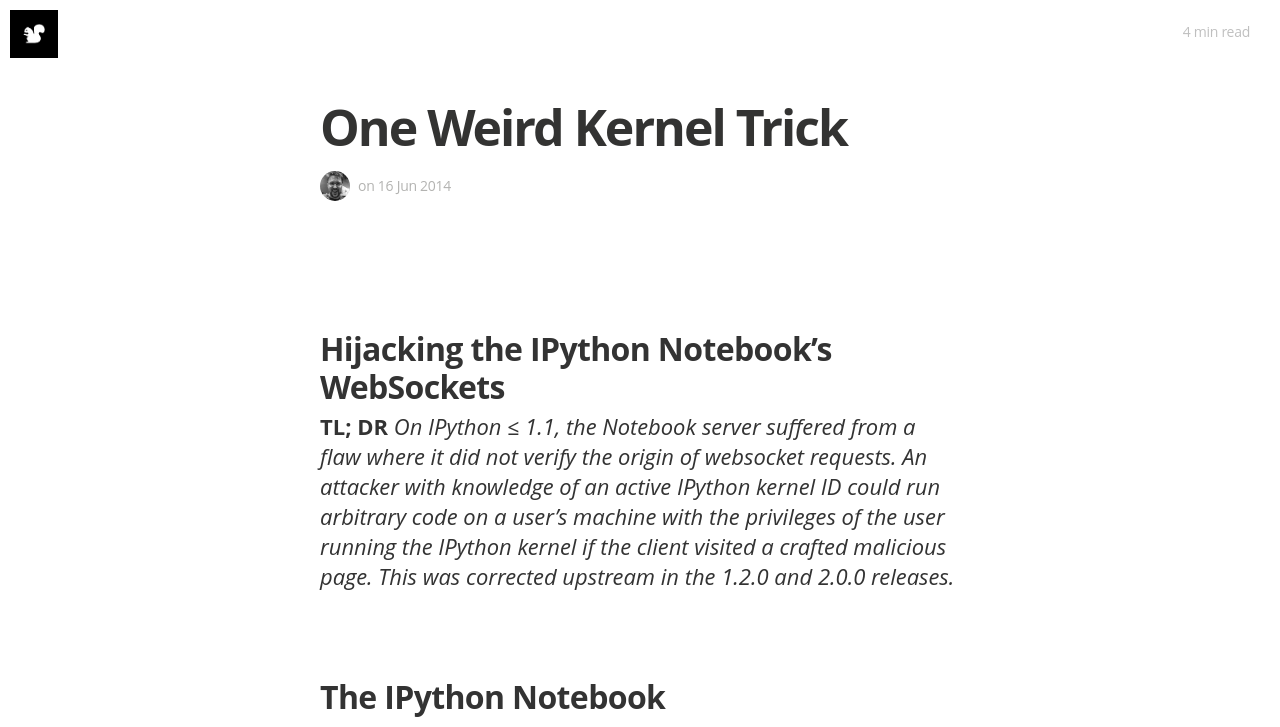
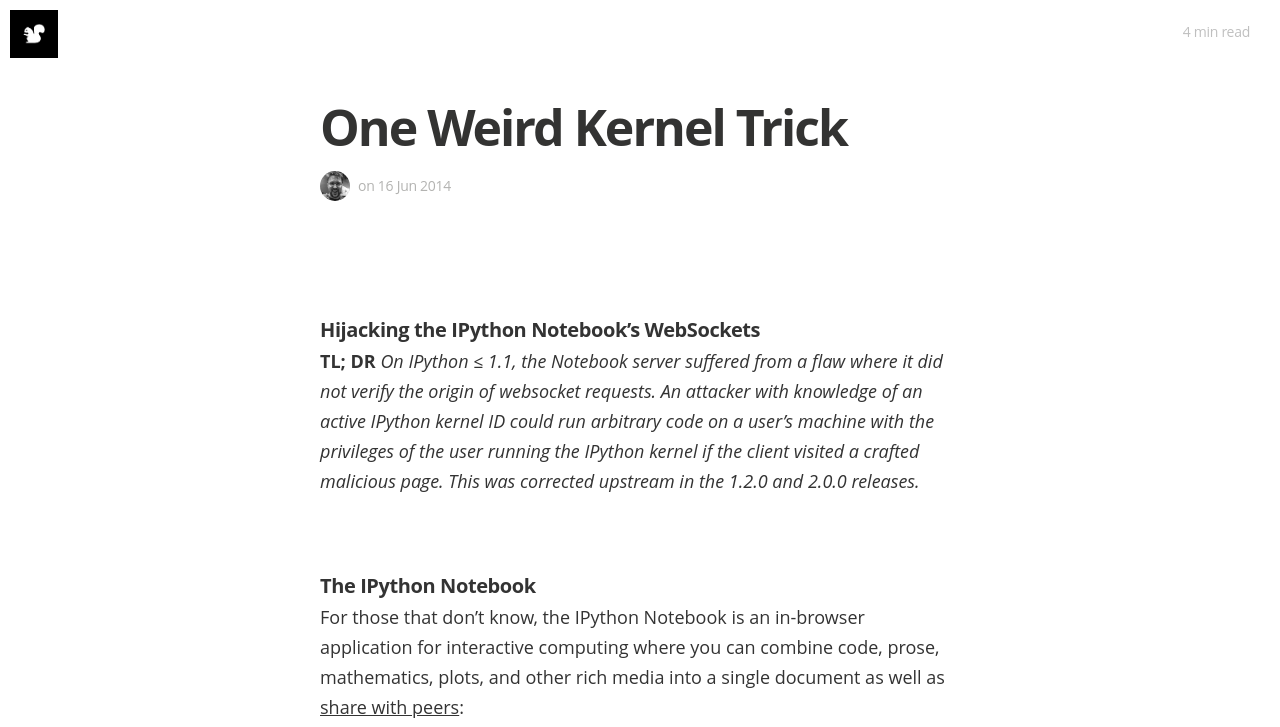
Before and after one commit to rgbkrk/rgbkrk.github.io, a Jekyll site: the page built from _posts/2014-06-16-cross-origin-websocket-hijacking-of-ipython.md, in a window 1280 px wide. Shown: the top 727 px of the page. Built offline with Jekyll 4.4.1, drawn with Linux system fonts in a browser that asks for light colours; nearby versions of some CDN libraries; some web fonts are replaced; Markdown is read by kramdown in place of the engine named in the settings; comment, search, counter and statistics services are not loaded.

Commit message:
Minor tweaks of font sizes, color on code blocks

```diff
--- a/css/main.sass
+++ b/css/main.sass
@@ -348,7 +348,7 @@ body
       letter-spacing: -0.02em
       font-weight: 700
       font-style: normal
-      font-size: 24px
+      font-size: 16px
       line-height: 1.3
       margin: 0
       font-family: $font-sans
@@ -357,14 +357,14 @@ body
       letter-spacing: -0.02em
       font-weight: 700
       font-style: normal
-      font-size: 32px
+      font-size: 20px
       line-height: 1.2
       padding-top: 31px
       margin-bottom: 4px
     p
       font-weight: 400
       font-style: normal
-      font-size: 22px
+      font-size: 18px
       line-height: 30px
       margin: 0
       padding-bottom: 30px
@@ -586,7 +586,7 @@ code
   font-size: 15px
   border: 1px solid #e8e8e8
   border-radius: 3px
-  background-color: #eef
+  background-color: #f8f8f8
 
 code
   padding: 1px 5px
```
